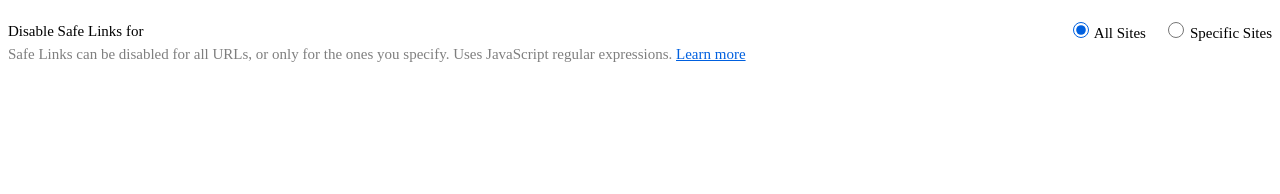
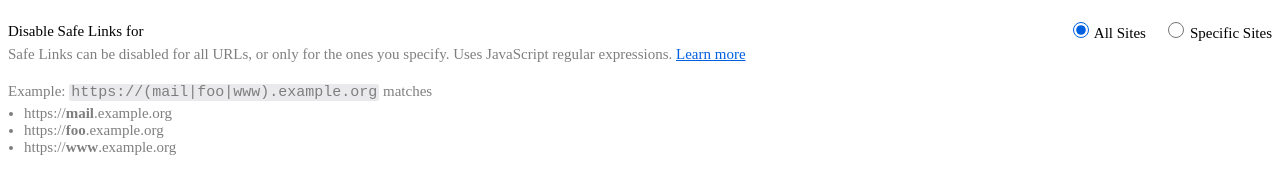
Before and after one commit to wtimme/firefox-remove-safelinks, a browser extension: page options_ui/options.html in a window 1280 px wide. Drawn offline with Linux system fonts and the light colour scheme.

Commit message:
Add example for the regular expression
This should make it a bit easier for newcomers to understand
what they are supposed to enter.

```diff
--- a/options_ui/firefox.css
+++ b/options_ui/firefox.css
@@ -53,6 +53,19 @@ input:where([type="checkbox"], [type="radio"]) {
     display: block;
 }
 
+.addon-detail-help-row ul {
+    margin: 4px;
+    padding-left: 12px;
+}
+
+.addon-detail-help-row code {
+    padding-left: 2px;
+    padding-right: 2px;
+    border-radius: 2px;
+    background-color: #d7d7db;
+    color: black;
+}
+
 .addon-detail-actions {
     gap: 20px;
     display: flex;
--- a/options_ui/options.html
+++ b/options_ui/options.html
@@ -36,6 +36,16 @@
         Learn more
       </a>
     </div>
+    <div class="addon-detail-row addon-detail-help-row">
+      <span>
+        Example: <code>https://(mail|foo|www).example.org</code> matches
+        <ul>
+          <li>https://<strong>mail</strong>.example.org</li>
+          <li>https://<strong>foo</strong>.example.org</li>
+          <li>https://<strong>www</strong>.example.org</li>
+        </ul>
+      </span>
+    </div>
   </div>
   <div id="test-regular-expressions">
     <div class="addon-detail-row addon-detail-row-has-help">
```
